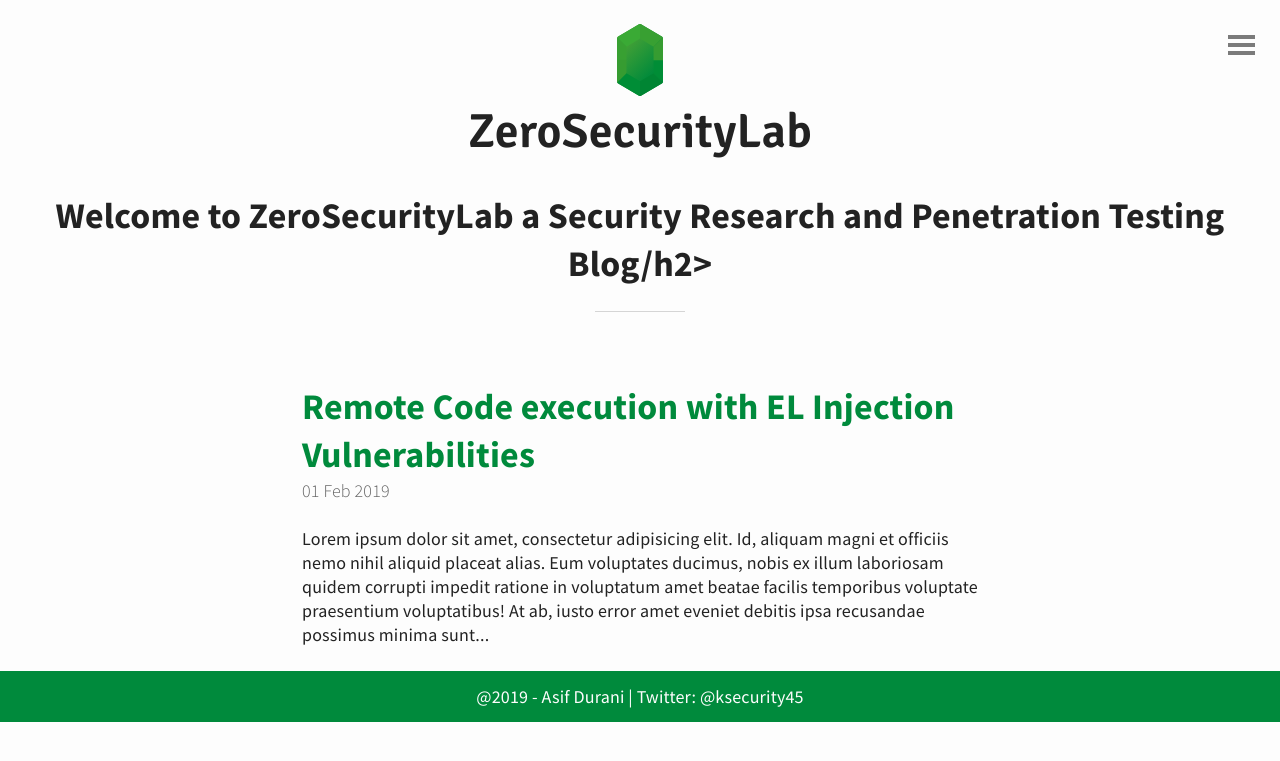
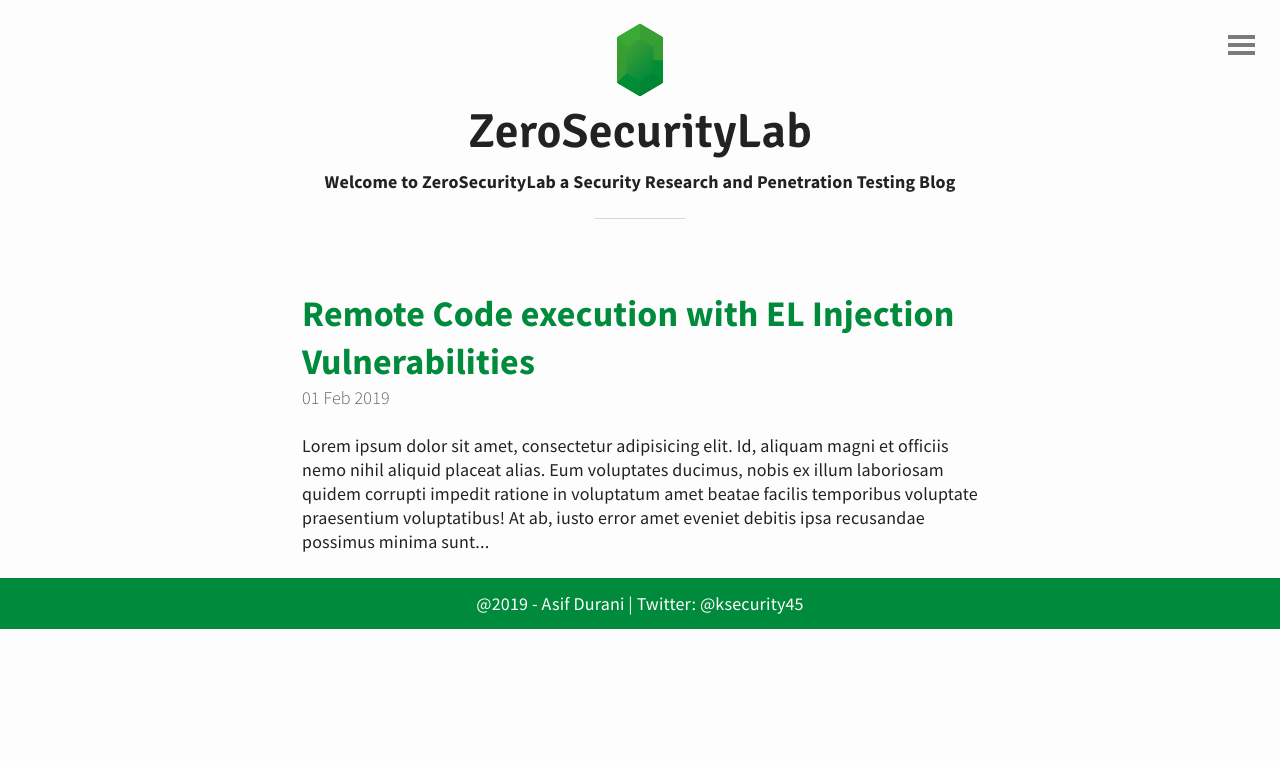
Before and after one commit to zerosecuritylab/blog, a Jekyll site: the page built from index.html, in a window 1280 px wide. Shown: the top 761 px of the page. Built offline with Jekyll 4.4.1, drawn with Linux system fonts in a browser that asks for light colours; the list of posts is cut into pages by our own code.

```diff
--- a/_includes/header.html
+++ b/_includes/header.html
@@ -2,6 +2,6 @@
 	<a href="{{ site.baseurl }}">
 		<img src="{{ "/img/emerald.svg" | prepend: site.baseurl | replace: '//', '/' }}" alt="Zero Security Lab">
 	  <h1>ZeroSecurityLab</h1>
-		 <h2>Welcome to ZeroSecurityLab  a Security Research and Penetration Testing Blog/h2>
+		 <span>Welcome to ZeroSecurityLab  a Security Research and Penetration Testing Blog</span>
 	</a>
 </header>
```
